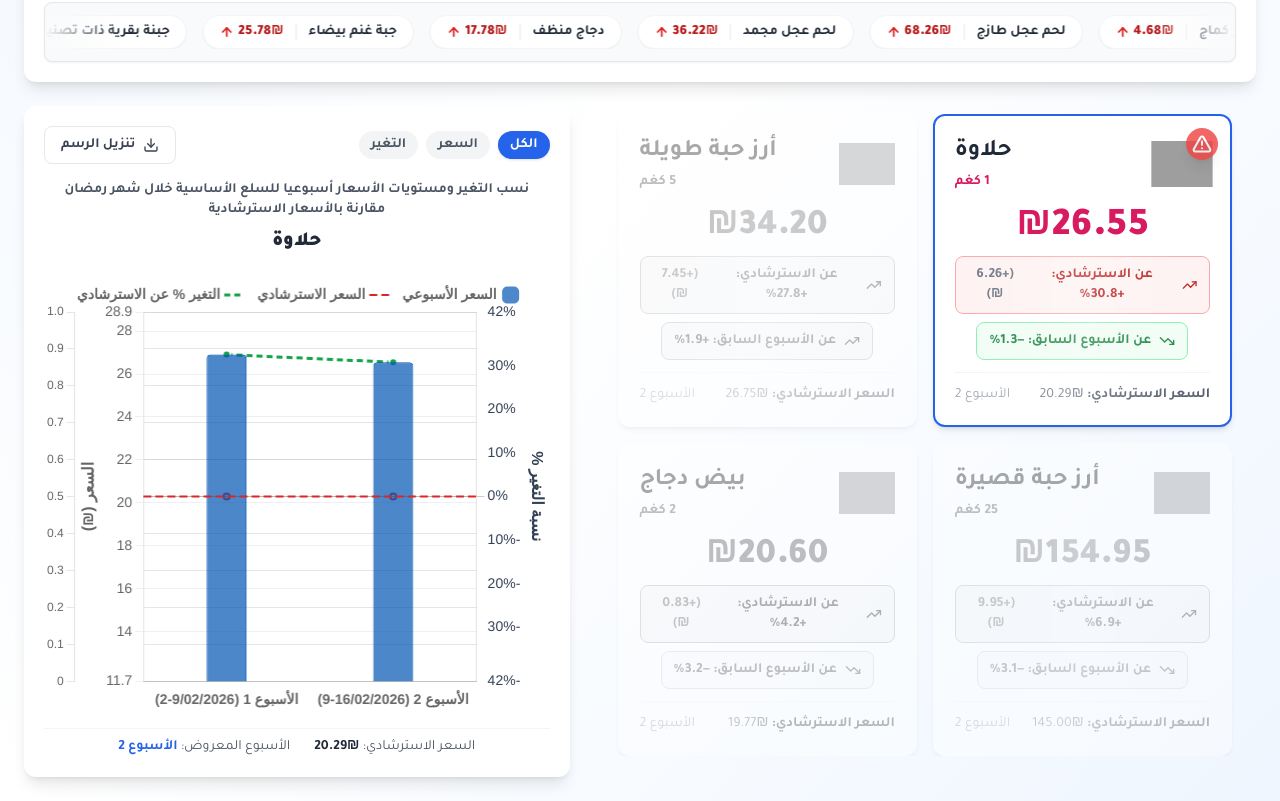
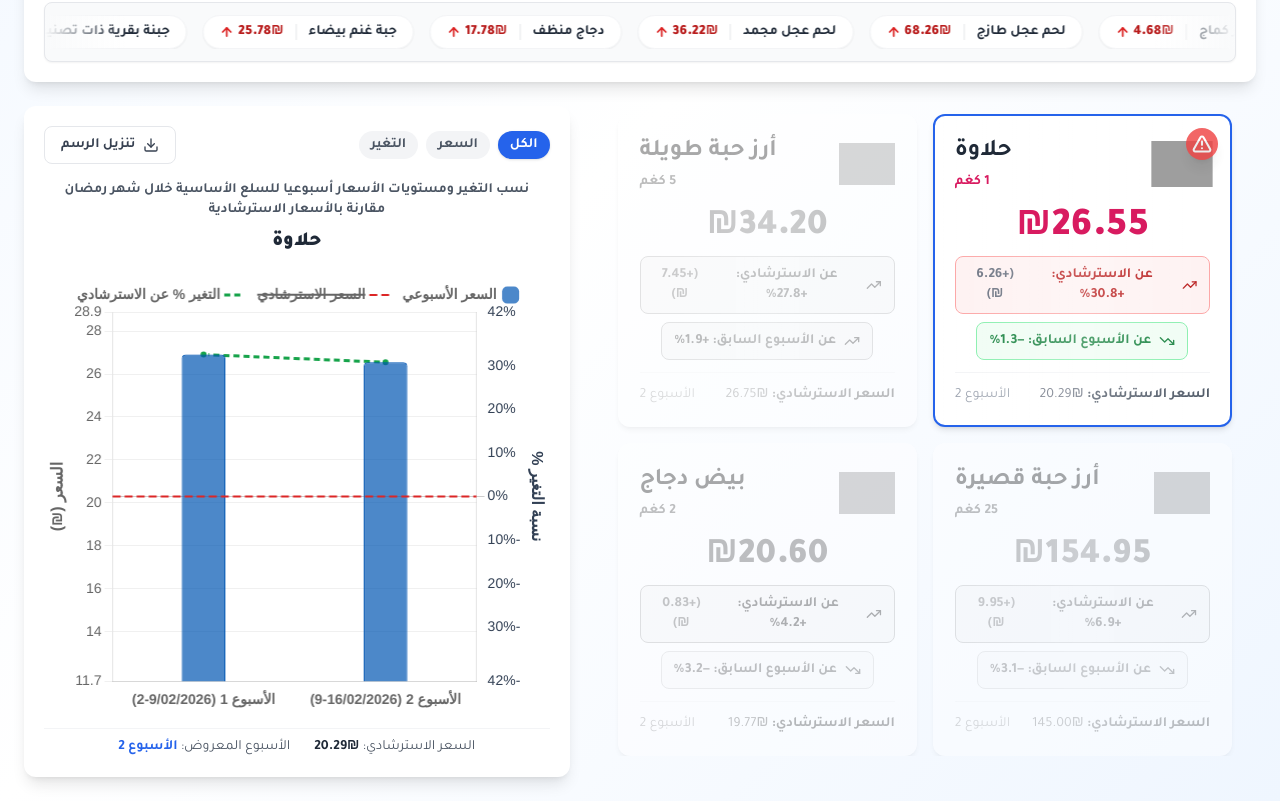
Before and after one commit to Mohammed-basel/test, a React (Vite) app: page / in a window 1280 px wide. Shown: the part 536-1337 px from the top of the page. Built offline with nearby package versions, Linux system fonts and the light colour scheme; grey boxes are pictures that could not be loaded.

Commit message:
Update PriceChart.tsx

```diff
--- a/src/components/PriceChart.tsx
+++ b/src/components/PriceChart.tsx
@@ -146,6 +146,8 @@ export function PriceChart({ products, currentWeek = 1 }: PriceChartProps) {
       borderColor: '#dc2626',
       borderWidth: 2,
       borderDash: [8, 4],
+      hidden:true,
+      yAxisID: 'yBar',
     });
   }
 
@@ -224,6 +226,7 @@ export function PriceChart({ products, currentWeek = 1 }: PriceChartProps) {
         grid: { display: false },
         ticks: { font: { size: tickFontSize, weight: 'bold' }, maxRotation: 0, minRotation: 0 },
       },
+       y: { display: false },
       yBar: {
         display: showPrice,
         position: 'left',
```
